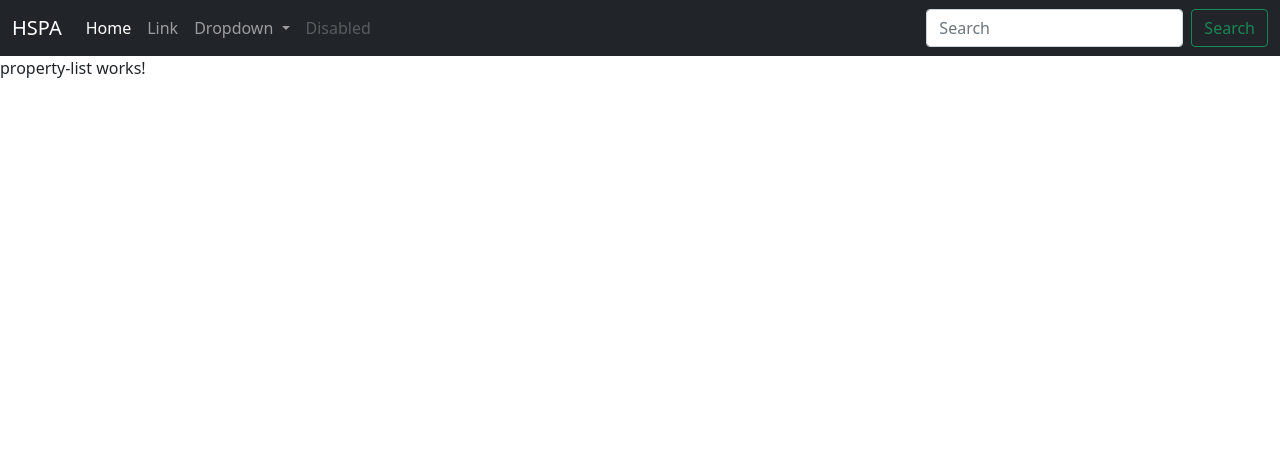
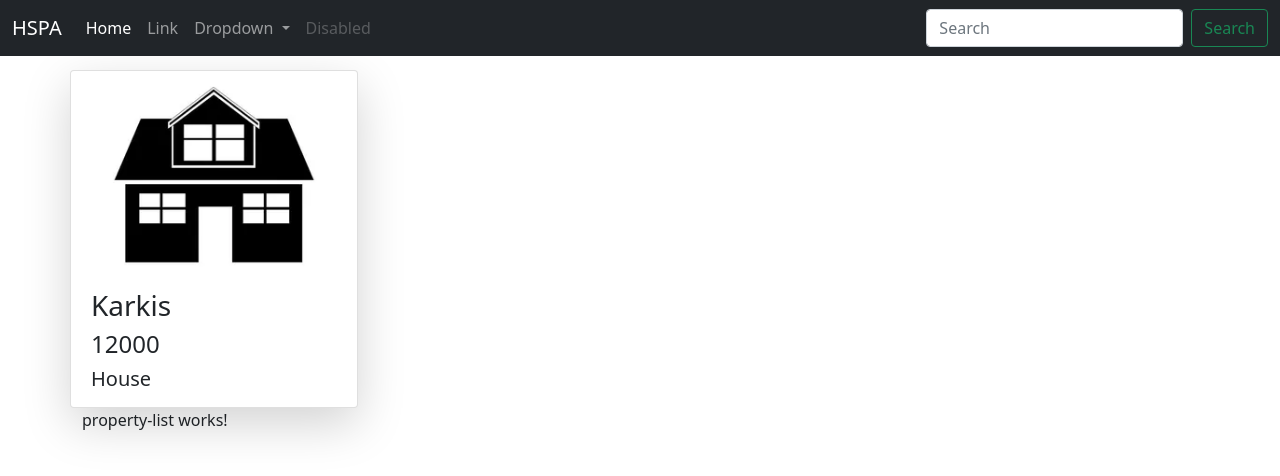
Before and after one commit to KALASA-IVAN/Project1_Angular, an Angular app: page / in a window 1280 px wide. Shown: the top 476 px of the page. Built offline with nearby package versions, Linux system fonts and the light colour scheme.

Commit message:
Created the property card component

```diff
--- a/src/app/app.component.html
+++ b/src/app/app.component.html
@@ -1,3 +1,6 @@
 <app-nav-bar></app-nav-bar>
-<app-property-card></app-property-card>
-<app-property-list></app-property-list>
+
+<div class="container" style="margin-top: 70px;">
+  <app-property-card></app-property-card>
+  <app-property-list></app-property-list>
+</div>
--- a/src/app/app.module.ts
+++ b/src/app/app.module.ts
@@ -6,6 +6,7 @@ import { AppComponent } from './app.component';
 import { NavBarComponent } from './property/nav-bar/nav-bar.component';
 import { PropertyCardComponent } from './property/property-card/property-card.component';
 import { PropertyListComponent } from './property/property-list/property-list.component';
+
 @NgModule({
   declarations: [
     AppComponent,
--- a/src/app/property/property-card/property-card.component.css
+++ b/src/app/property/property-card/property-card.component.css
@@ -1,3 +1,3 @@
-h1 {
-  font-weight: normal;
+propImg{
+  height: 250px;
 }
--- a/src/app/property/property-card/property-card.component.html
+++ b/src/app/property/property-card/property-card.component.html
@@ -1 +1,10 @@
-<h1>Hello my people</h1>
+<div class="row">
+    <div class="card shadow-lg col-sm-4" style="width: 18rem">
+      <img src="/assets/images/default2.png" class="propImg" alt="..." />
+      <div class="card-body p-2">
+        <h3>{{ Property.Name }}</h3>
+        <h4>{{ Property.Price }}</h4>
+        <h5>{{ Property.Type }}</h5>
+      </div>
+    </div>
+</div>
--- a/src/app/property/property-card/property-card.component.ts
+++ b/src/app/property/property-card/property-card.component.ts
@@ -7,5 +7,10 @@ import { Component } from "@angular/core";
 ]})
 
 export class PropertyCardComponent{
-
+  Property: any = {
+    "Id": 1,
+    "Name": "Karkis",
+    "Type": "House",
+    "Price": 12000
+  }
 }
```
Also changed, not shown: src/assets/images/default1.png (added), src/assets/images/default2.png (added).
